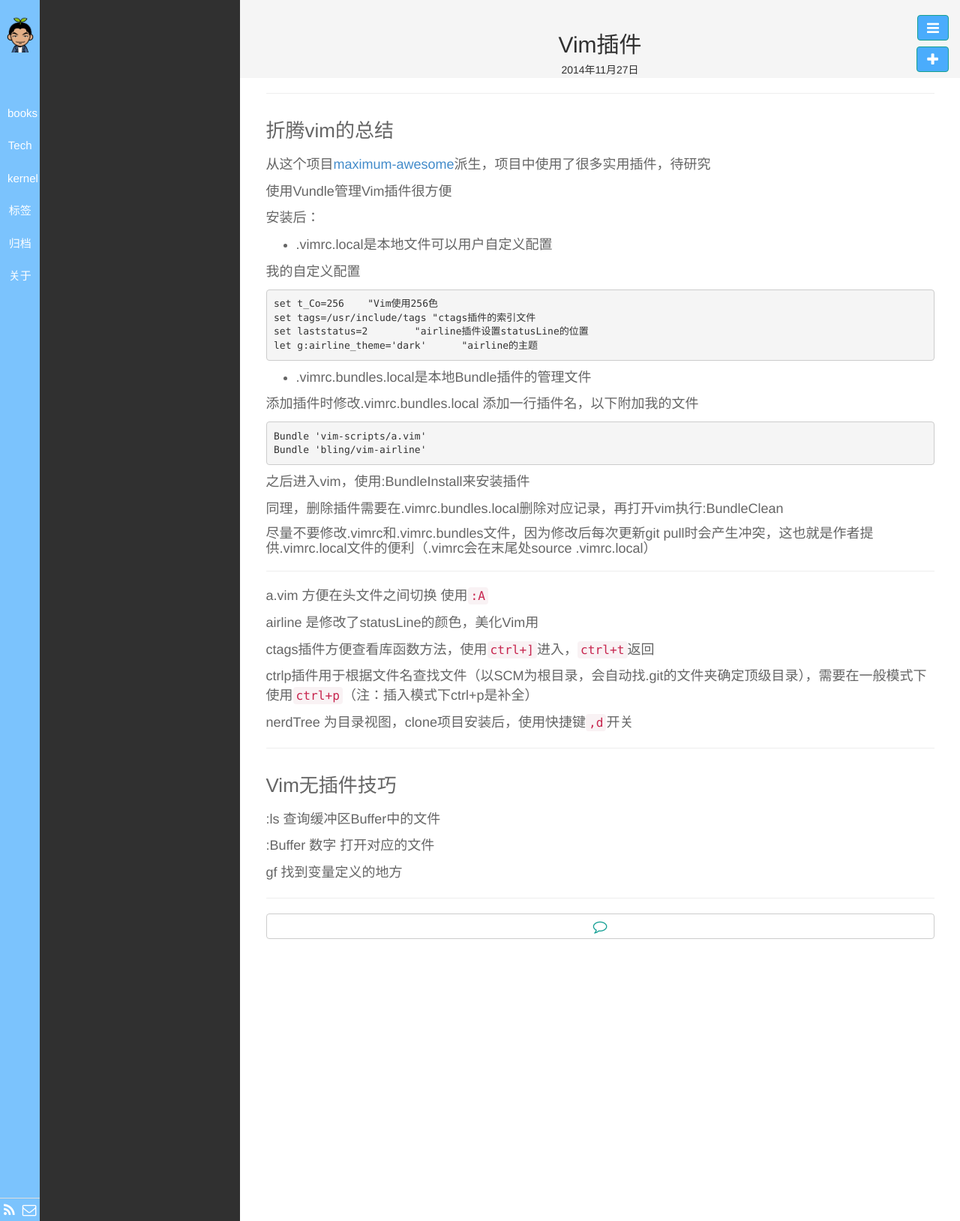
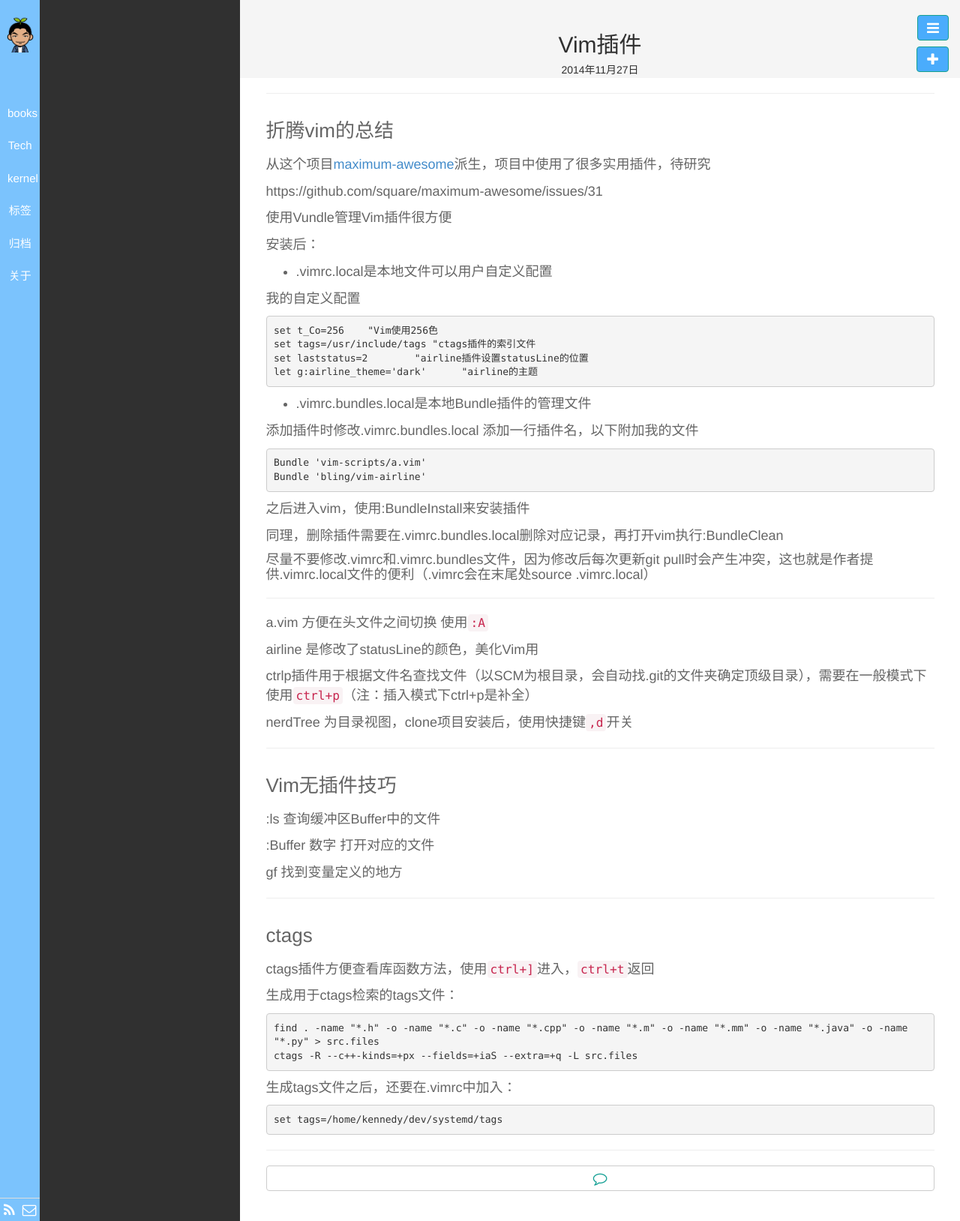
Before and after one commit to kennedy-han/kennedy-han.github.io, a Jekyll site: the page built from _posts/Tech/2014-11-27-vim-plugin.md, in a window 1280 px wide. Shown: the whole page at 75% size. Built offline with Jekyll 4.4.1, drawn with Linux system fonts in a browser that asks for light colours; Markdown is read by kramdown in place of the engine named in the settings; comment, search, counter and statistics services are not loaded.

Commit message:
update blog vim

````diff
--- a/_posts/Tech/2014-11-27-vim-plugin.md
+++ b/_posts/Tech/2014-11-27-vim-plugin.md
@@ -9,6 +9,8 @@
 
 ###折腾vim的总结
 从这个项目[maximum-awesome](https://github.com/square/maximum-awesome)派生，项目中使用了很多实用插件，待研究
+
+https://github.com/square/maximum-awesome/issues/31
 
 使用Vundle管理Vim插件很方便
 
@@ -46,16 +48,33 @@
 
 airline 是修改了statusLine的颜色，美化Vim用
 
-ctags插件方便查看库函数方法，使用`ctrl+]`进入，`ctrl+t`返回
-
 ctrlp插件用于根据文件名查找文件（以SCM为根目录，会自动找.git的文件夹确定顶级目录），需要在一般模式下使用`ctrl+p`（注：插入模式下ctrl+p是补全）
 
 nerdTree 为目录视图，clone项目安装后，使用快捷键`,d`开关
 
 ------
 ###Vim无插件技巧
+
 :ls		查询缓冲区Buffer中的文件
 
 :Buffer 数字	打开对应的文件
 
 gf	找到变量定义的地方
+
+------
+###ctags
+
+ctags插件方便查看库函数方法，使用`ctrl+]`进入，`ctrl+t`返回
+
+生成用于ctags检索的tags文件：
+
+```
+find . -name "*.h" -o -name "*.c" -o -name "*.cpp" -o -name "*.m" -o -name "*.mm" -o -name "*.java" -o -name "*.py" > src.files
+ctags -R --c++-kinds=+px --fields=+iaS --extra=+q -L src.files
+```
+
+生成tags文件之后，还要在.vimrc中加入：
+
+```
+set tags=/home/kennedy/dev/systemd/tags
+```
````
